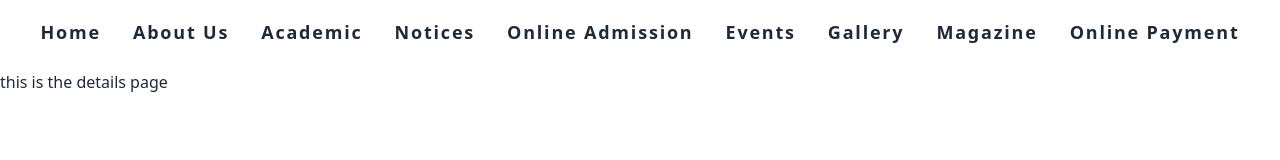
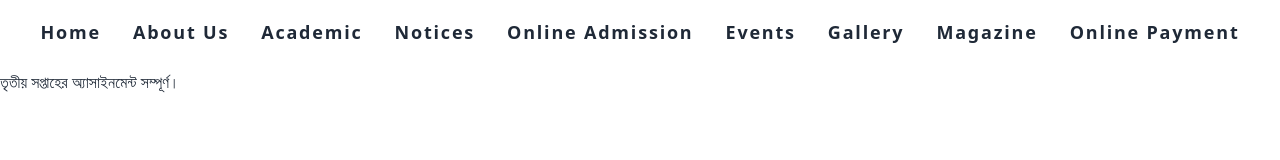
Before and after one commit to alviasad0/Khilgaon-Govt.-High-School, a React (Vite) app: page /announcementDetails/1 in a window 1280 px wide. Shown: the part 230-390 px from the top of the page. Built offline with nearby package versions, Linux system fonts and the light colour scheme.

Commit message:
fixed some issues in latest announcement single details page

```diff
--- a/src/Pages/Ammouncemnts/AnnouncementDetails.jsx
+++ b/src/Pages/Ammouncemnts/AnnouncementDetails.jsx
@@ -1,12 +1,29 @@
+import  { useEffect, useState } from "react";
 import { useParams } from "react-router-dom";
 
 const AnnouncementDetails = () => {
   const { id } = useParams();
-  console.log(id);
+  const [allData, setdata] = useState([]);
+  const [displayData, setDisplayData] = useState(null);
+
+  useEffect(() => {
+    fetch("/LatestAnnouncements.json")
+      .then((response) => response.json())
+      .then((data) => {
+        setdata(data);
+        const announcement = data.find((item) => item._id === id);
+        setDisplayData(announcement);
+      })
+      .catch((error) => {
+        console.error("Error fetching data:", error);
+      });
+  }, [id]);
+  console.log(allData);
 
   return (
-    <div>
-      <p>this is the details page </p>
+    <div className="">
+
+      {displayData && <p>{displayData.announcement}</p>}
     </div>
   );
 };
--- a/src/Router/Router.jsx
+++ b/src/Router/Router.jsx
@@ -80,7 +80,8 @@ const Router = createBrowserRouter([
       },
       {
         path: "/announcementDetails/:id",
-        element: <AnnouncementDetails></AnnouncementDetails>
+        element: <AnnouncementDetails></AnnouncementDetails>,
+
       },
     ],
   },
```
